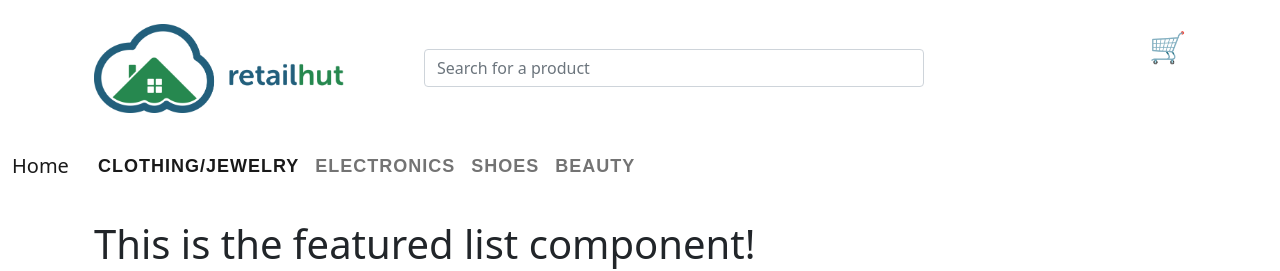
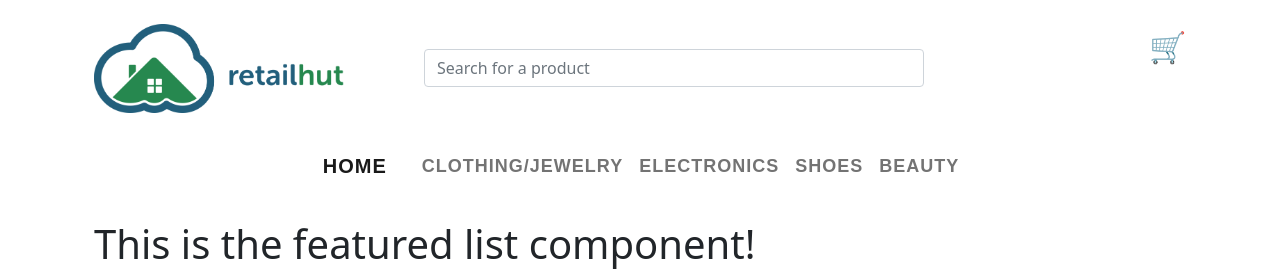
Before and after one commit to graysonbloskas/retail-hut, a React (Create React App) app in the folder client/: page /Home in a window 1280 px wide. Shown: the top 271 px of the page. Built offline with nearby package versions, Linux system fonts and the light colour scheme.

Commit message:
navbar is now centered with pretty-ish text and such

```diff
--- a/client/src/components/Nav/index.js
+++ b/client/src/components/Nav/index.js
@@ -5,21 +5,22 @@ import "./style.css";
 
 const Nav = () => {
   return (
+  <div className="containers">
 <nav className="navbar navbar-expand-lg navbar-light bg-white mb-4">
   <a className="navbar-brand" href="/">Home</a>
   <button className="navbar-toggler" type="button" data-toggle="collapse" data-target="#navbarNavAltMarkup" aria-controls="navbarNavAltMarkup" aria-expanded="false" aria-label="Toggle navigation">
     <span className="navbar-toggler-icon"></span>
   </button>
-  <div className="collapse navbar-collapse" id="navbarNavAltMarkup">
-    <div className="navbar-nav cats">
-      <a className="nav-item nav-link active" href="/gallery">Clothing/Jewelry<span class="sr-only"></span></a>
+  <div className="collapse navbar-collapse containers" id="navbarNavAltMarkup">
+    <div className="navbar-nav">
+      <a className="nav-item nav-link" href="/gallery">Clothing/Jewelry<span class="sr-only"></span></a>
       <a className="nav-item nav-link" href="/gallery">Electronics</a>
       <a className="nav-item nav-link" href="/gallery">Shoes</a>
       <a className="nav-item nav-link" href="/gallery">Beauty</a>
     </div>
   </div>
 </nav>
-
+</div>
 );
 };
 
--- a/client/src/components/Nav/style.css
+++ b/client/src/components/Nav/style.css
@@ -1,4 +1,7 @@
-.cats {
+.containers {
+    display:flex;
+    flex-direction:row;
+    justify-content:center;
     font-family:Arial, Helvetica, sans-serif;
     text-transform:uppercase;
     letter-spacing:1px;
@@ -7,5 +10,4 @@
     padding-left:6px;
     transition: all 0.2s ease-in-out;
     margin-left:5px;
-    text-align: center;
 }
--- a/client/src/pages/Homepage/index.js
+++ b/client/src/pages/Homepage/index.js
@@ -8,17 +8,21 @@ import FeaturedList from '../../components/FeaturedList';
 import Nav from '../../components/Nav'
 const Homepage = () => {
     return (
+        <div>
         <Container fluid>
             <Row>
                 <Col size='md-6'>
                     <Header />
-                    <Nav />
+
                 </Col>
+                <Nav />
             </Row>
             <Row>
             <FeaturedList />
             </Row>
         </Container>
+
+        </div>
     )
 }
 
```
